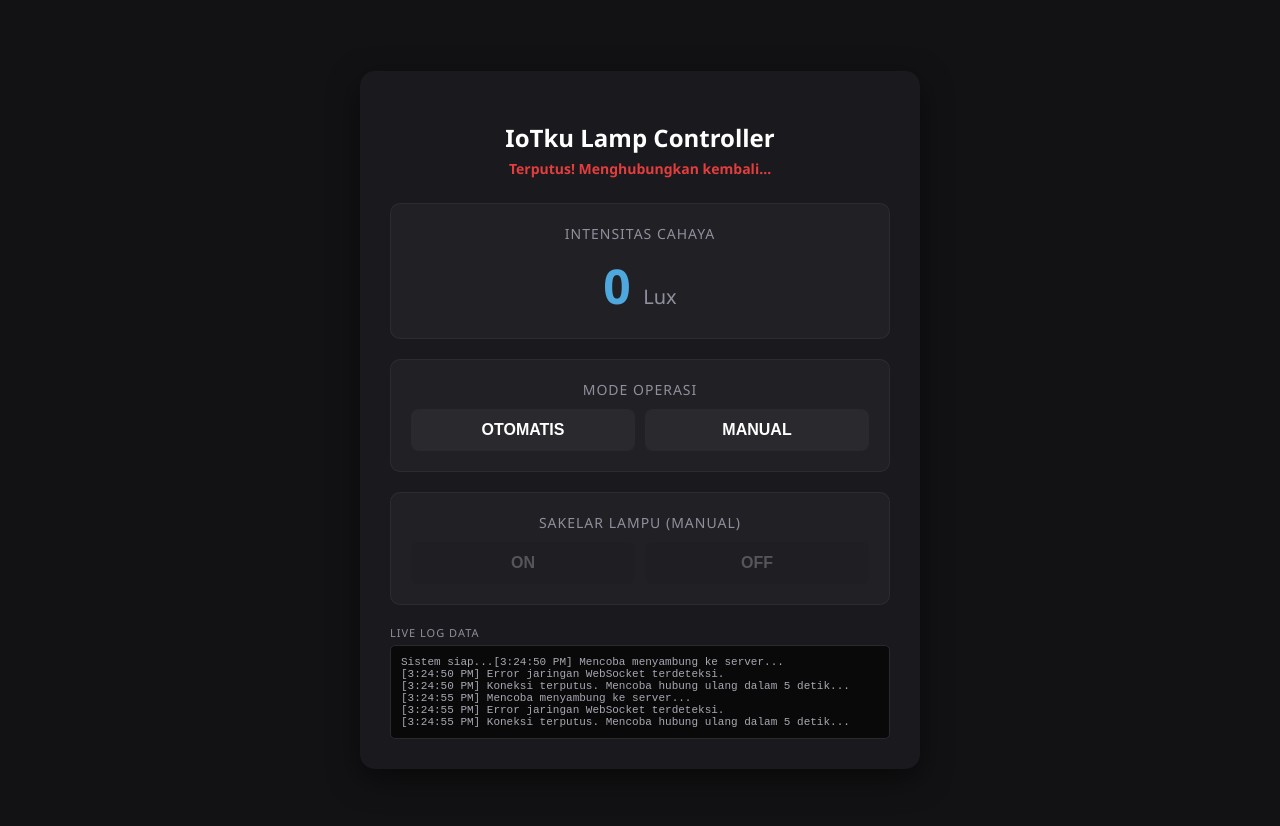
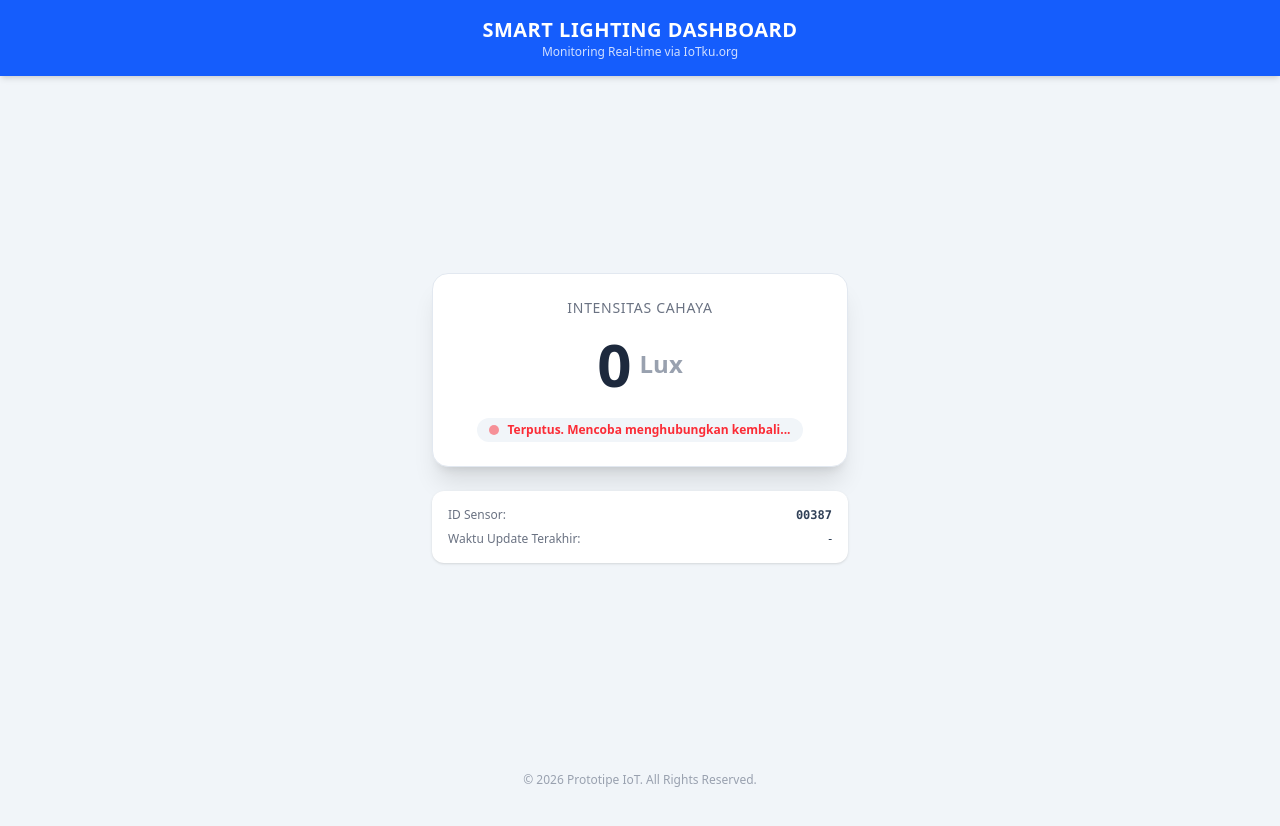
Before and after one commit to Firmansyah005-dot/IoT_Lampu, a plain HTML site: page index.html in a window 1280 px wide. After the commit the page ends 800 px from the top, so only its background shows below. Drawn offline with nearby package versions, Linux system fonts and the light colour scheme.

Commit message:
Update index.html

```diff
--- a/index.html
+++ b/index.html
@@ -3,283 +3,121 @@
 <head>
     <meta charset="UTF-8">
     <meta name="viewport" content="width=device-width, initial-scale=1.0">
-    <title>IoTku - Kontrol Lampu Realtime</title>
-    <link rel="icon" href="data:,">
-    <style>
-        :root {
-            --bg-color: #121214;
-            --card-bg: #1a1a1e;
-            --text-color: #e1e1e6;
-            --primary: #4ea8de;
-            --success: #04d361;
-            --danger: #e33d3d;
-        }
+    <title>Monitoring Sensor Lux - IoTku</title>
+    <!-- Menggunakan Tailwind CSS via CDN agar tampilan modern & responsif di HP -->
+    <script src="https://cdn.jsdelivr.net/npm/@tailwindcss/browser@4"></script>
+</head>
+<body class="bg-slate-100 font-sans min-h-screen flex flex-col justify-between">
 
-        body {
-            font-family: 'Segoe UI', Tahoma, Geneva, Verdana, sans-serif;
-            background-color: var(--bg-color);
-            color: var(--text-color);
-            margin: 0;
-            padding: 20px;
-            display: flex;
-            justify-content: center;
-            align-items: center;
-            min-height: 100vh;
-        }
+    <!-- Header -->
+    <header class="bg-blue-600 text-white text-center py-4 shadow-md">
+        <h1 class="text-xl font-bold tracking-wide">SMART LIGHTING DASHBOARD</h1>
+        <p class="text-xs opacity-80">Monitoring Real-time via IoTku.org</p>
+    </header>
 
-        .container {
-            width: 100%;
-            max-width: 500px;
-            background: var(--card-bg);
-            padding: 30px;
-            border-radius: 15px;
-            box-shadow: 0 10px 30px rgba(0,0,0,0.5);
-        }
+    <!-- Main Content -->
+    <main class="max-w-md mx-auto w-full p-4 flex-grow flex flex-col justify-center gap-6">
 
-        h2 {
-            text-align: center;
-            margin-bottom: 5px;
-            color: #fff;
-        }
+        <!-- Card Sensor -->
+        <div class="bg-white rounded-2xl shadow-xl p-6 text-center border border-slate-200 transition-all">
+            <h2 class="text-gray-500 font-medium text-sm tracking-wider uppercase mb-2">Intensitas Cahaya</h2>
 
-        .status-koneksi {
-            text-align: center;
-            font-size: 14px;
-            margin-bottom: 25px;
-            font-weight: bold;
-        }
-
-        .terhubung { color: var(--success); }
-        .terputus { color: var(--danger); }
-
-        .widget {
-            background: rgba(255,255,255,0.03);
-            padding: 20px;
-            border-radius: 10px;
-            margin-bottom: 20px;
-            text-align: center;
-            border: 1px solid rgba(255,255,255,0.05);
-        }
-
-        .widget-title {
-            font-size: 14px;
-            text-transform: uppercase;
-            letter-spacing: 1px;
-            color: #8f8f9d;
-            margin-bottom: 10px;
-        }
-
-        .value {
-            font-size: 48px;
-            font-weight: bold;
-            color: var(--primary);
-        }
-
-        .unit {
-            font-size: 20px;
-            font-weight: normal;
-            color: #8f8f9d;
-        }
-
-        .btn-group {
-            display: grid;
-            grid-template-columns: 1fr 1fr;
-            gap: 10px;
-            margin-top: 10px;
-        }
-
-        button {
-            padding: 12px;
-            font-size: 16px;
-            font-weight: bold;
-            border: none;
-            border-radius: 8px;
-            cursor: pointer;
-            transition: all 0.2s ease;
-            background: #29292e;
-            color: #fff;
-        }
-
-        button:hover {
-            opacity: 0.9;
-            transform: translateY(-2px);
-        }
-
-        .btn-active-mode {
-            background-color: var(--primary);
-            color: #000;
-        }
-
-        .btn-on { background-color: var(--success); color: #000; }
-        .btn-off { background-color: var(--danger); color: #fff; }
-
-        button:disabled {
-            background-color: #1f1f23;
-            color: #55555a;
-            cursor: not-allowed;
-            transform: none;
-        }
-
-        .log-panel {
-            background: #09090a;
-            padding: 10px;
-            border-radius: 5px;
-            font-family: monospace;
-            font-size: 11px;
-            max-height: 100px;
-            overflow-y: auto;
-            color: #a8a8b3;
-            border: 1px solid #29292e;
-        }
-    </style>
-</head>
-<body>
-
-<div class="container">
-    <h2>IoTku Lamp Controller</h2>
-    <div id="statusKoneksi" class="status-koneksi terputus">Menghubungkan ke IoTku...</div>
-
-    <div class="widget">
-        <div class="widget-title">Intensitas Cahaya</div>
-        <div class="value"><span id="luxVal">0</span> <span class="unit">Lux</span></div>
+            <!-- Angka Lux -->
+            <div class="flex items-center justify-center gap-2 my-4">
+                <span id="lux-value" class="text-6xl font-black text-slate-800 transition-all duration-300">0</span>
+                <span class="text-2xl font-bold text-gray-400">Lux</span>
             </div>
 
-    <div class="widget">
-        <div class="widget-title">Mode Operasi</div>
-        <div class="btn-group">
-            <button id="btnAuto" onclick="setMode('AUTO')">OTOMATIS</button>
-            <button id="btnManual" onclick="setMode('MANUAL')">MANUAL</button>
+            <!-- Status Koneksi Indikator -->
+            <div class="inline-flex items-center gap-2 px-3 py-1 bg-slate-100 rounded-full text-xs font-semibold mt-2">
+                <span id="status-dot" class="w-2.5 h-2.5 rounded-full bg-amber-500 animate-pulse"></span>
+                <span id="status-text" class="text-gray-600">Menghubungkan...</span>
             </div>
         </div>
 
-    <div class="widget">
-        <div class="widget-title">Sakelar Lampu (Manual)</div>
-        <div class="btn-group">
-            <button id="btnOn" onclick="sendControl('ON')" disabled>ON</button>
-            <button id="btnOff" onclick="sendControl('OFF')" disabled>OFF</button>
+        <!-- Info Card Tambahan -->
+        <div class="bg-white rounded-xl p-4 shadow-sm text-xs text-gray-500 space-y-2">
+            <div class="flex justify-between">
+                <span>ID Sensor:</span>
+                <span class="font-mono font-bold text-slate-700">00387</span>
+            </div>
+            <div class="flex justify-between">
+                <span>Waktu Update Terakhir:</span>
+                <span id="last-update" class="font-medium text-slate-700">-</span>
             </div>
         </div>
 
-    <div class="widget-title" style="font-size: 11px; margin-bottom: 5px;">Live Log Data</div>
-    <div id="logPanel" class="log-panel">Sistem siap...</div>
-</div>
+    </main>
 
+    <!-- Footer -->
+    <footer class="text-center py-3 text-gray-400 text-xs">
+        &copy; 2026 Prototipe IoT. All Rights Reserved.
+    </footer>
+
+    <!-- Logika Koneksi Websocket Client ke IoTku -->
     <script>
-    // Konfigurasi ID dari file INO
-    var idLampu = "00387";
-    var passkey = "1122334455";
+        const luxValueEl = document.getElementById('lux-value');
+        const statusDotEl = document.getElementById('status-dot');
+        const statusTextEl = document.getElementById('status-text');
+        const lastUpdateEl = document.getElementById('last-update');
 
-    // Format string standar tanpa backtick untuk menghindari SyntaxError di beberapa browser
-    var wsUrl = "wss://iotku.org:443/?idsensor=" + idLampu + "&passkey=" + passkey;
+        // Parameter sesuai dengan data di akun iotku.org milikmu
+        const idSensor = "00387";
+        const passkey = "0987654";
 
-    var socket;
-    var currentMode = "AUTO";
+        // Membuka koneksi WebSocket ke Server IoTku untuk mendengarkan data masuk secara real-time
+        const socketUrl = `wss://iotku.org/?idsensor=${idSensor}&passkey=${passkey}`;
+        let socket;
 
-    var statusKoneksi = document.getElementById('statusKoneksi');
-    var luxVal = document.getElementById('luxVal');
-    var btnAuto = document.getElementById('btnAuto');
-    var btnManual = document.getElementById('btnManual');
-    var btnOn = document.getElementById('btnOn');
-    var btnOff = document.getElementById('btnOff');
-    var logPanel = document.getElementById('logPanel');
+        function connectWebSocket() {
+            socket = new WebSocket(socketUrl);
 
-    function cetakLog(pesan) {
-        var waktu = new Date().toLocaleTimeString();
-        logPanel.innerHTML += "[" + waktu + "] " + pesan + "<br>";
-        logPanel.scrollTop = logPanel.scrollHeight;
-    }
-
-    function inisialisasiWebSocket() {
-        cetakLog("Mencoba menyambung ke server...");
-        try {
-            socket = new WebSocket(wsUrl);
-
-            socket.onopen = function() {
-                statusKoneksi.innerText = "Terhubung ke iotku.org";
-                statusKoneksi.className = "status-koneksi terhubung";
-                cetakLog("Koneksi WebSocket Berhasil Terbuka.");
-                updateUI();
+            socket.onopen = function(e) {
+                statusDotEl.className = "w-2.5 h-2.5 rounded-full bg-green-500";
+                statusTextEl.innerText = "Terhubung (Real-time)";
+                statusTextEl.className = "text-green-600";
             };
 
             socket.onmessage = function(event) {
-                var dataMasuk = event.data;
+                const dataData = event.data;
 
-                if (dataMasuk.indexOf('{') === 0) {
-                    try {
-                        var parsed = JSON.parse(dataMasuk);
-                        if(parsed.lux !== undefined) {
-                            luxVal.innerText = parsed.lux;
-                            cetakLog("Menerima data: " + parsed.lux + " Lux");
-                        }
-                    } catch(e) {
-                        console.error("Gagal parse JSON:", e);
+                // Cek apakah data murni angka atau format lain
+                if (!isNaN(dataData)) {
+                    luxValueEl.innerText = dataData;
+
+                    // Efek visual warna berubah tergantung gelap/terang
+                    const luxInt = parseInt(dataData);
+                    if (luxInt < 100) {
+                        luxValueEl.className = "text-6xl font-black text-blue-600 transition-all"; // Gelap
+                    } else {
+                        luxValueEl.className = "text-6xl font-black text-amber-500 transition-all"; // Terang
                     }
                 } else {
-                    cetakLog("Pesan masuk: " + dataMasuk);
-                    if (dataMasuk.indexOf("AUTO") >= 0) {
-                        currentMode = "AUTO";
-                        updateUI();
-                    } else if (dataMasuk.indexOf("MANUAL") >= 0) {
-                        currentMode = "MANUAL";
-                        updateUI();
+                    // Jika ada text perintah seperti AUTO/MANUAL/ON/OFF masuk dari control web
+                    console.log("Pesan sistem:", dataData);
                 }
-                }
+
+                // Perbarui waktu update terakhir
+                const sekarang = new Date();
+                lastUpdateEl.innerText = sekarang.toLocaleTimeString('id-ID');
             };
 
-            socket.onclose = function() {
-                statusKoneksi.innerText = "Terputus! Menghubungkan kembali...";
-                statusKoneksi.className = "status-koneksi terputus";
-                cetakLog("Koneksi terputus. Mencoba hubung ulang dalam 5 detik...");
-                setTimeout(inisialisasiWebSocket, 5000);
+            socket.onclose = function(e) {
+                statusDotEl.className = "w-2.5 h-2.5 rounded-full bg-red-500 animate-pulse";
+                statusTextEl.innerText = "Terputus. Mencoba menghubungkan kembali...";
+                statusTextEl.className = "text-red-500";
+                // Auto reconnect dalam 5 detik jika putus
+                setTimeout(connectWebSocket, 5000);
             };
 
             socket.onerror = function(err) {
-                cetakLog("Error jaringan WebSocket terdeteksi.");
+                console.error("WebSocket Error: ", err);
+                socket.close();
             };
-        } catch (error) {
-            cetakLog("Gagal inisialisasi: " + error.message);
-        }
         }
 
-    function setMode(mode) {
-        if (socket && socket.readyState === WebSocket.OPEN) {
-            socket.send(mode);
-            currentMode = mode;
-            cetakLog("Mengubah mode ke: " + mode);
-            updateUI();
-        } else {
-            alert("Tidak terhubung ke server.");
-        }
-    }
-
-    function sendControl(command) {
-        if (socket && socket.readyState === WebSocket.OPEN) {
-            if (currentMode === "MANUAL") {
-                socket.send(command);
-                cetakLog("Kirim perintah sakelar: " + command);
-            }
-        } else {
-            alert("Tidak terhubung ke server.");
-        }
-    }
-
-    function updateUI() {
-        if (currentMode === "AUTO") {
-            btnAuto.className = "btn-active-mode";
-            btnManual.className = "";
-            btnOn.disabled = true;
-            btnOff.disabled = true;
-        } else {
-            btnAuto.className = "";
-            btnManual.className = "btn-active-mode";
-            btnOn.disabled = false;
-            btnOff.disabled = false;
-        }
-    }
-
-    // Eksekusi otomatis
-    window.onload = inisialisasiWebSocket;
+        // Jalankan koneksi saat halaman web dimuat
+        connectWebSocket();
     </script>
-
 </body>
 </html>
```
Lines whose indentation alone changed are shown as unchanged.
